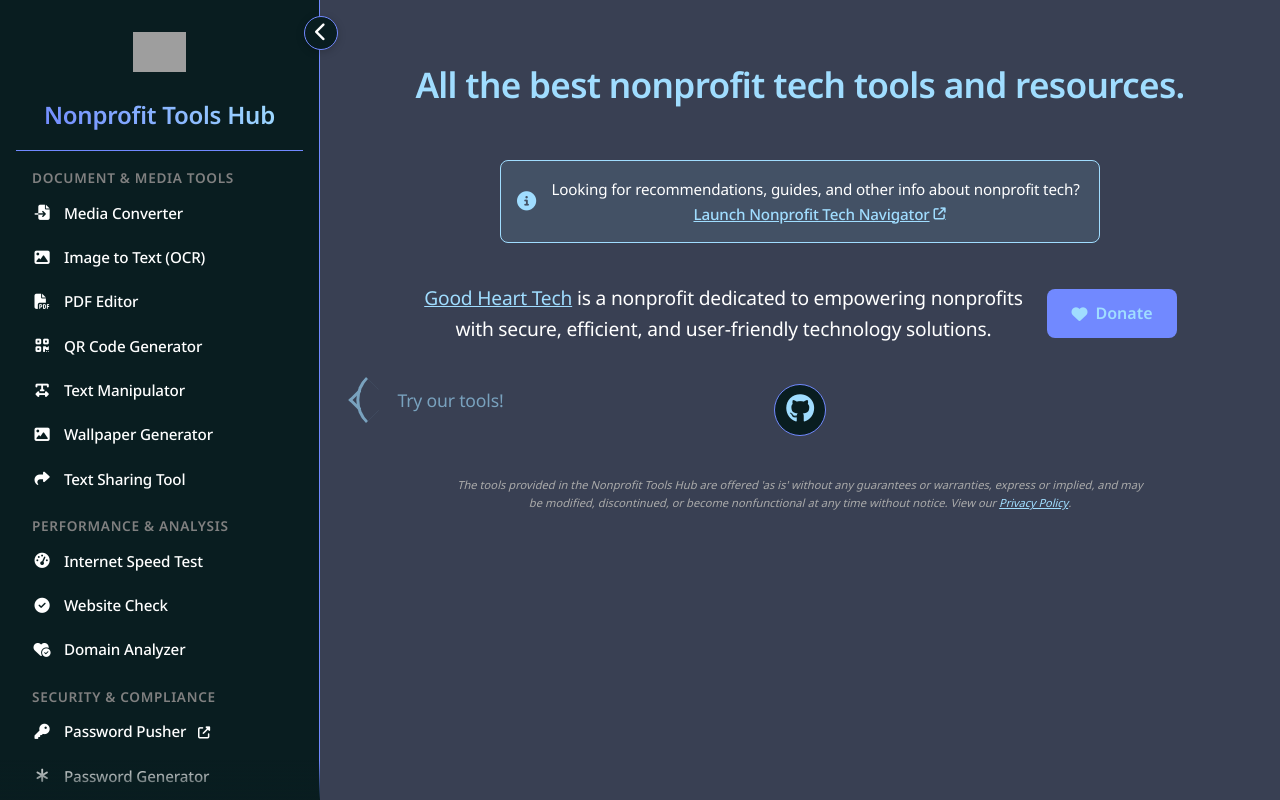
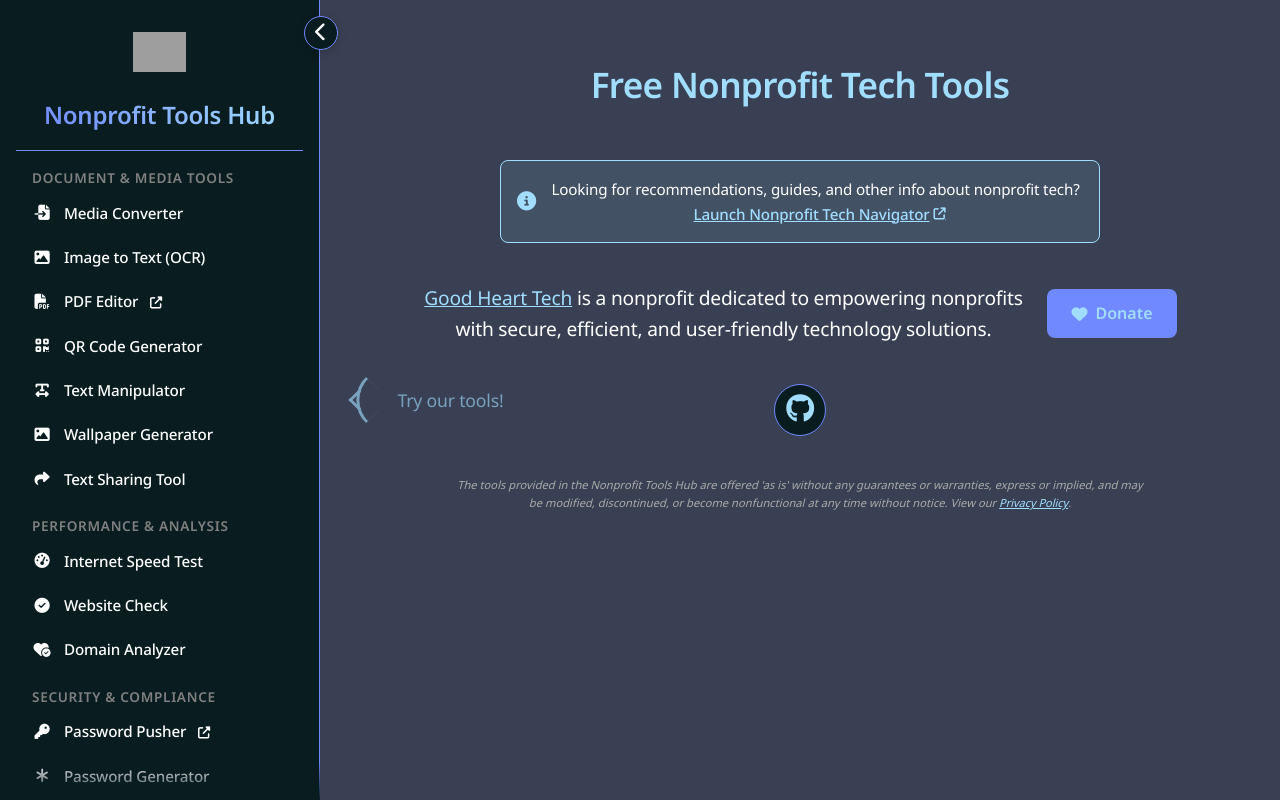
Before and after one commit to Good-Heart-Technology/Nonprofit-Tools-Hub, a plain HTML site: page index.html in a window 1280 px wide. Drawn offline with Linux system fonts and the light colour scheme; grey boxes are pictures that could not be loaded.

Commit message:
update link to pdf to open in new tab after update to platform

```diff
--- a/index.html
+++ b/index.html
@@ -927,9 +927,12 @@
                 <i class="fas fa-image"></i>
                 <span data-tooltip="Convert your images to editable text using OCR technology">Image to Text (OCR)</span>
             </a>
-            <a href="https://pdf.nonprofittools.org/" class="nav-item" data-url="https://pdf.nonprofittools.org/" data-label="PDF Editor">
+            <a href="https://pdf.nonprofittools.org/" class="nav-item" target="_blank" rel="noopener noreferrer" data-url="https://pdf.nonprofittools.org/" data-label="PDF Editor">
                 <i class="fas fa-file-pdf"></i>
-                <span data-tooltip="Comprehensive PDF editing and manipulation tools">PDF Editor</span>
+                <span data-tooltip="Comprehensive PDF editing and manipulation tools">
+                    PDF Editor
+                    <i class="fa-solid fa-up-right-from-square" style="margin-left: 4px; font-size: 0.8em;"></i>
+                </span>
             </a>
             <a href="https://qr.nonprofittools.org/" class="nav-item" data-url="https://qr.nonprofittools.org/" data-label="QR Code Generator">
                 <i class="fas fa-qrcode"></i>
@@ -1012,7 +1015,7 @@
                 <span>Try our tools!</span>
             </div>
             <div class="welcome-header">
-                <h3>All the best nonprofit tech tools and resources.</h3>
+                <h3>Free Nonprofit Tech Tools</h3>
             </div>
 
             <div class="info-box">
--- a/script.js
+++ b/script.js
@@ -32,7 +32,8 @@ document.addEventListener('DOMContentLoaded', function() {
 
         // Check if this is an external link (has target="_blank")
         if (navItem.getAttribute('target') === '_blank') {
-            // Let the default link behavior handle it
+            // Let the default link behavior handle it - don't prevent default or stop propagation
+            // The browser will open it in a new tab
             return;
         }
 
```
